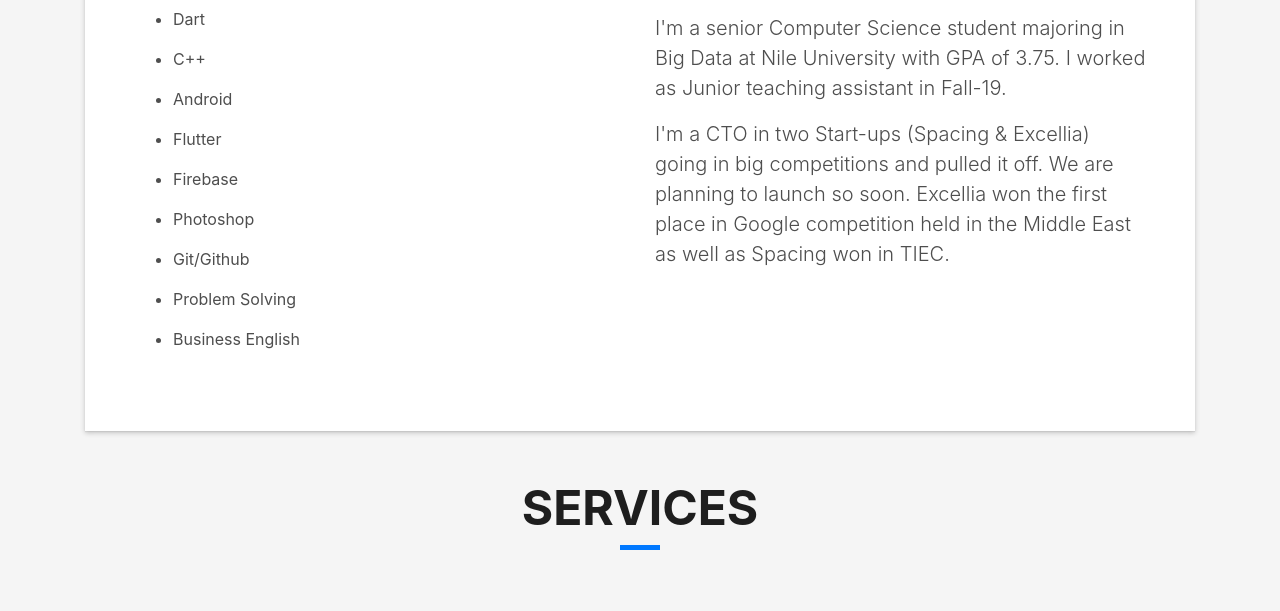
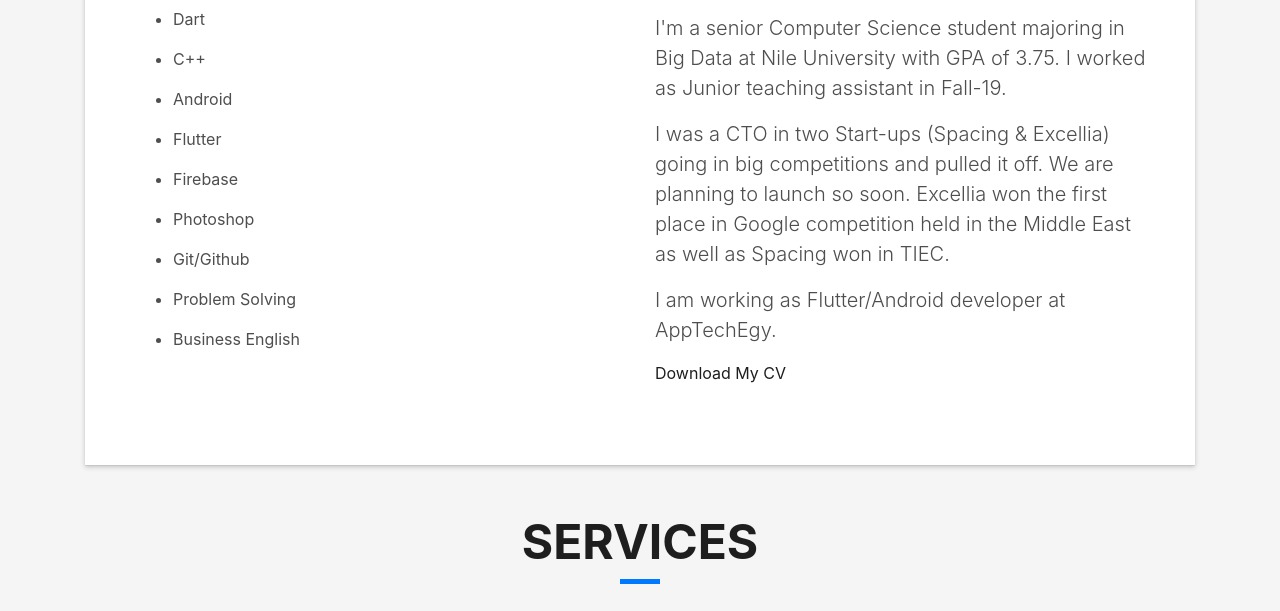
Before and after one commit to yshimaa66/shimaa-yasser-resume, a plain HTML site: page index.html in a window 1280 px wide. Shown: the part 1197-1808 px from the top of the page. Drawn offline with Linux system fonts and the light colour scheme; files whose address does not match are found by name.

Commit message:
second commit

```diff
--- a/index.html
+++ b/index.html
@@ -223,11 +223,17 @@
 
 
                   <p class="lead">
-                   I'm a CTO in two Start-ups (Spacing & Excellia) going in big competitions and pulled it off.
+                   I was a CTO in two Start-ups (Spacing & Excellia) going in big competitions and pulled it off.
                    We are planning to launch so soon.
                    Excellia won the first place in Google competition held in the Middle East as well as
                    Spacing won in TIEC.
                   </p>
+
+                  <p class="lead">
+                    I am working as Flutter/Android developer at AppTechEgy.
+                   </p>
+
+                   <a href="https://drive.google.com/file/d/1FqmOS0wV-s2fQCOpVruDMKb77uWcxi7S/view?usp=sharing" target="_blank"><p>Download My CV</p></a>
 
                 </div>
               </div>
```
